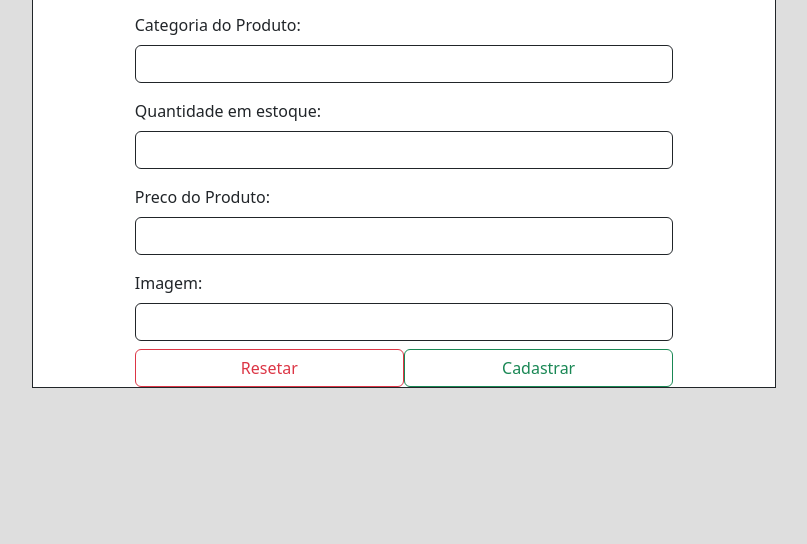
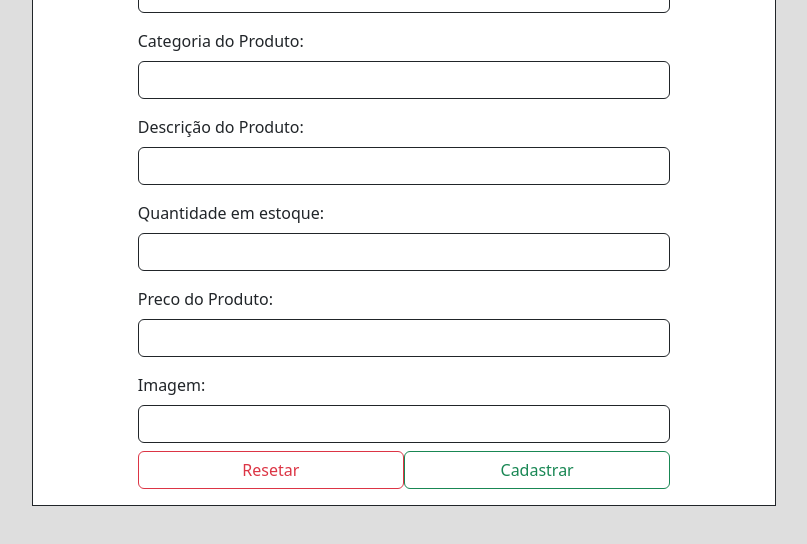
Before and after one commit to tiagolimar/app-produtos, a plain HTML site: page index.html in a window 1280 px wide. Shown: the part 138-682 px from the top of the page, without its empty margins (236-1043 px from the left). Drawn offline with nearby package versions, Linux system fonts and the light colour scheme.

Commit message:
adicionando campo de descricao

```diff
--- a/index.html
+++ b/index.html
@@ -9,7 +9,7 @@
 </head>
 <body class="container" style="background-color: #dedede;">
     <main>
-        <header class="container border border-dark rouded col-8 d-flex flex-column align-items-center bg-white">
+        <header class="container border border-dark rouded col-8 d-flex flex-column align-items-center bg-white p-3">
             <h1>CONTROLE DE PRODUTOS</h1>
             <div class="my-2 w-75 form-group">
                 <label for="nome" class="form-label">Nome do Produto:</label>
@@ -18,6 +18,10 @@
             <div class="my-2 w-75 form-group">
                 <label for="categoria" class="form-label">Categoria do Produto:</label>
                 <input id="categoria" type="text" class="form-control border-dark">
+            </div>
+            <div class="my-2 w-75 form-group">
+                <label for="descricao" class="form-label">Descrição do Produto:</label>
+                <input id="descricao" type="text" class="form-control border-dark">
             </div>
             <div class="my-2 w-75 form-group">
                 <label for="quantidade" class="form-label">Quantidade em estoque:</label>
```
